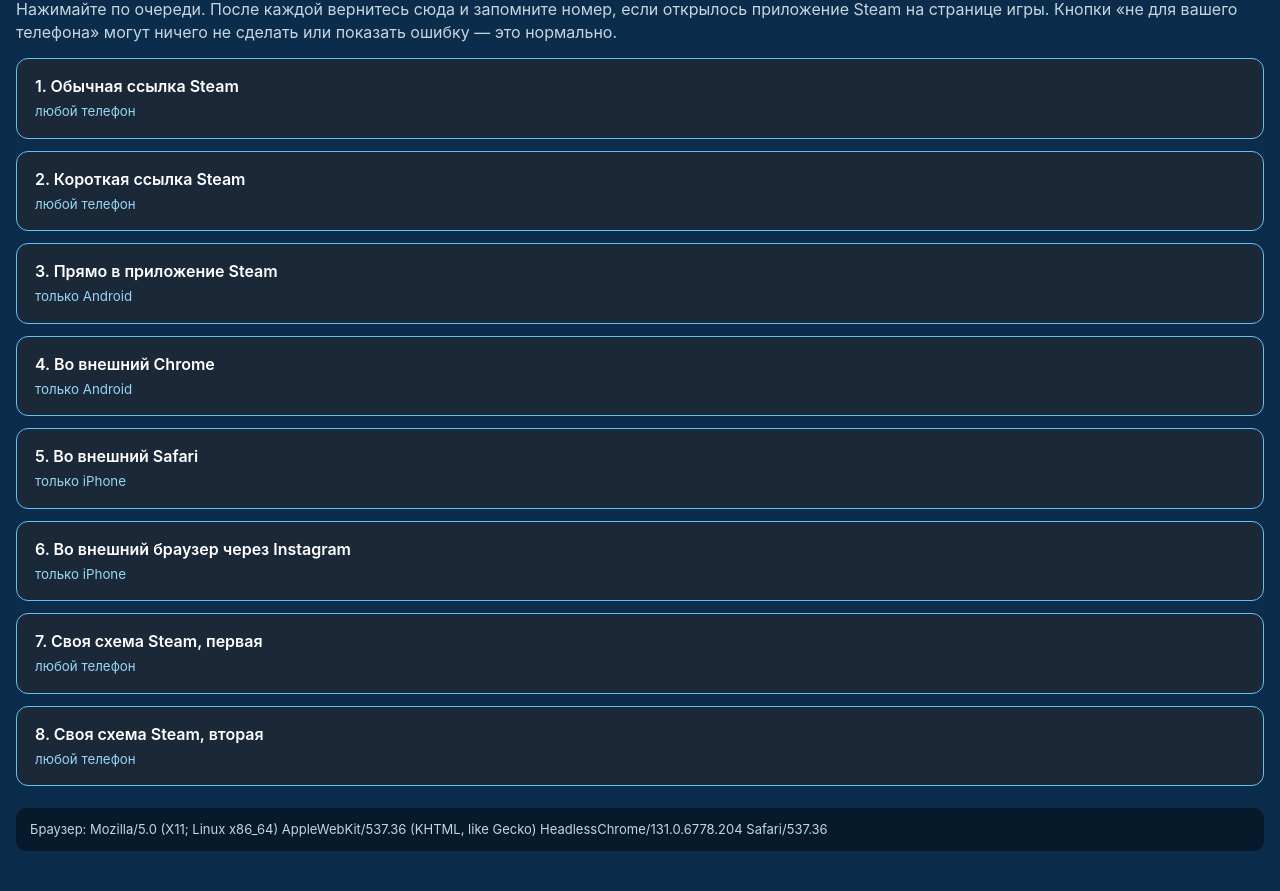
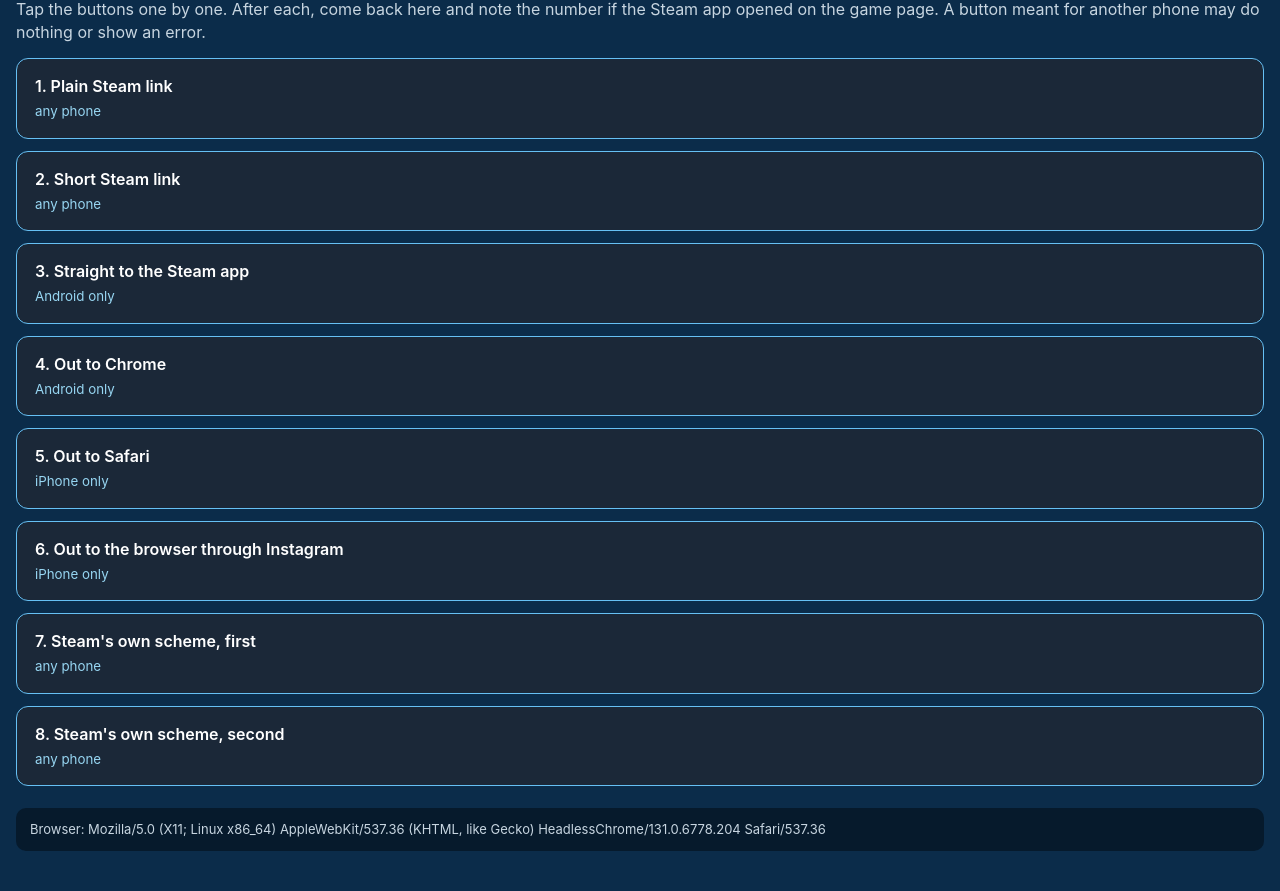
Before and after one commit to Serious-Soup/serioussoup.com, a plain HTML site: page wishlist/test.html in a window 1280 px wide. Shown: the part 60-951 px from the top of the page. Drawn offline with Linux system fonts and the light colour scheme.

Commit message:
Link check page: English labels
The temporary check page at /wishlist/test.html now uses English labels,
like the rest of the site.

Co-Authored-By: Claude Fable 5.2 <noreply@anthropic.com>

```diff
--- a/wishlist/test.html
+++ b/wishlist/test.html
@@ -1,9 +1,9 @@
 <!doctype html>
-<html lang="ru">
+<html lang="en">
 <head>
 <meta charset="utf-8">
 <meta name="viewport" content="width=device-width, initial-scale=1">
-<title>Проверка кнопок</title>
+<title>Link check</title>
 <meta name="robots" content="noindex, nofollow">
 <style>
 body{margin:0;padding:20px 16px 40px;background:#0B2C4A;color:#F7FBFD;font:400 16px/1.45 ui-sans-serif,-apple-system,BlinkMacSystemFont,"Segoe UI",Roboto,Arial,sans-serif}
@@ -16,21 +16,21 @@ a.b small{display:block;margin-top:4px;font-weight:400;color:#97D6F2}
 </style>
 </head>
 <body>
-<h1>Проверка кнопок</h1>
-<p>Нажимайте по очереди. После каждой вернитесь сюда и запомните номер, если открылось приложение Steam на странице игры. Кнопки «не для вашего телефона» могут ничего не сделать или показать ошибку — это нормально.</p>
+<h1>Link check</h1>
+<p>Tap the buttons one by one. After each, come back here and note the number if the Steam app opened on the game page. A button meant for another phone may do nothing or show an error.</p>
 <ol>
-  <li><a class="b" href="https://store.steampowered.com/app/5595130/Up_the_Creek/">1. Обычная ссылка Steam<small>любой телефон</small></a></li>
-  <li><a class="b" href="https://s.team/a/5595130">2. Короткая ссылка Steam<small>любой телефон</small></a></li>
-  <li><a class="b" href="intent://store.steampowered.com/app/5595130/Up_the_Creek/#Intent;scheme=https;package=com.valvesoftware.android.steam.community;S.browser_fallback_url=https%3A%2F%2Fstore.steampowered.com%2Fapp%2F5595130%2FUp_the_Creek%2F;end">3. Прямо в приложение Steam<small>только Android</small></a></li>
-  <li><a class="b" href="intent://store.steampowered.com/app/5595130/Up_the_Creek/#Intent;scheme=https;package=com.android.chrome;S.browser_fallback_url=https%3A%2F%2Fstore.steampowered.com%2Fapp%2F5595130%2FUp_the_Creek%2F;end">4. Во внешний Chrome<small>только Android</small></a></li>
-  <li><a class="b" href="x-safari-https://store.steampowered.com/app/5595130/Up_the_Creek/">5. Во внешний Safari<small>только iPhone</small></a></li>
-  <li><a class="b" href="instagram://extbrowser/?url=https%3A%2F%2Fstore.steampowered.com%2Fapp%2F5595130%2FUp_the_Creek%2F">6. Во внешний браузер через Instagram<small>только iPhone</small></a></li>
-  <li><a class="b" href="steam://openurl/https://store.steampowered.com/app/5595130/Up_the_Creek/">7. Своя схема Steam, первая<small>любой телефон</small></a></li>
-  <li><a class="b" href="steammobile://openurl?url=https%3A%2F%2Fstore.steampowered.com%2Fapp%2F5595130%2FUp_the_Creek%2F">8. Своя схема Steam, вторая<small>любой телефон</small></a></li>
+  <li><a class="b" href="https://store.steampowered.com/app/5595130/Up_the_Creek/">1. Plain Steam link<small>any phone</small></a></li>
+  <li><a class="b" href="https://s.team/a/5595130">2. Short Steam link<small>any phone</small></a></li>
+  <li><a class="b" href="intent://store.steampowered.com/app/5595130/Up_the_Creek/#Intent;scheme=https;package=com.valvesoftware.android.steam.community;S.browser_fallback_url=https%3A%2F%2Fstore.steampowered.com%2Fapp%2F5595130%2FUp_the_Creek%2F;end">3. Straight to the Steam app<small>Android only</small></a></li>
+  <li><a class="b" href="intent://store.steampowered.com/app/5595130/Up_the_Creek/#Intent;scheme=https;package=com.android.chrome;S.browser_fallback_url=https%3A%2F%2Fstore.steampowered.com%2Fapp%2F5595130%2FUp_the_Creek%2F;end">4. Out to Chrome<small>Android only</small></a></li>
+  <li><a class="b" href="x-safari-https://store.steampowered.com/app/5595130/Up_the_Creek/">5. Out to Safari<small>iPhone only</small></a></li>
+  <li><a class="b" href="instagram://extbrowser/?url=https%3A%2F%2Fstore.steampowered.com%2Fapp%2F5595130%2FUp_the_Creek%2F">6. Out to the browser through Instagram<small>iPhone only</small></a></li>
+  <li><a class="b" href="steam://openurl/https://store.steampowered.com/app/5595130/Up_the_Creek/">7. Steam's own scheme, first<small>any phone</small></a></li>
+  <li><a class="b" href="steammobile://openurl?url=https%3A%2F%2Fstore.steampowered.com%2Fapp%2F5595130%2FUp_the_Creek%2F">8. Steam's own scheme, second<small>any phone</small></a></li>
 </ol>
-<div class="who" id="who">Браузер: …</div>
+<div class="who" id="who">Browser: …</div>
 <script>
-document.getElementById("who").textContent = "Браузер: " + navigator.userAgent;
+document.getElementById("who").textContent = "Browser: " + navigator.userAgent;
 </script>
 </body>
 </html>
```
